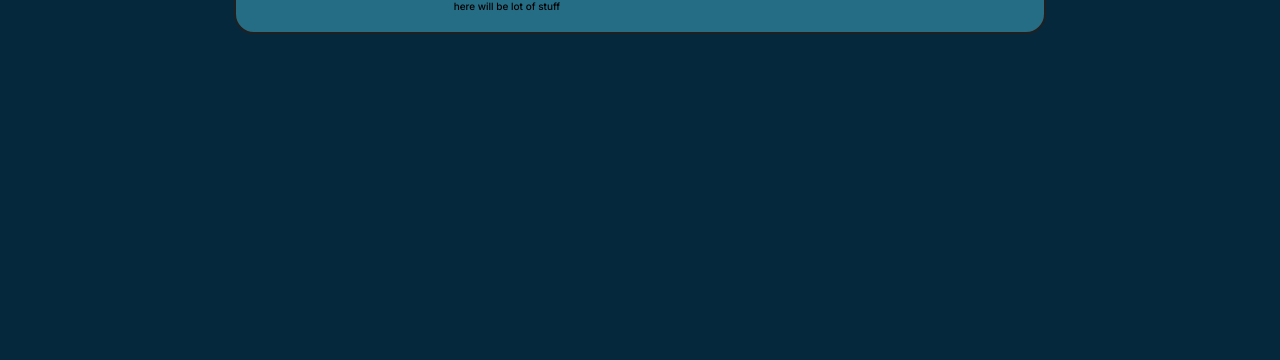
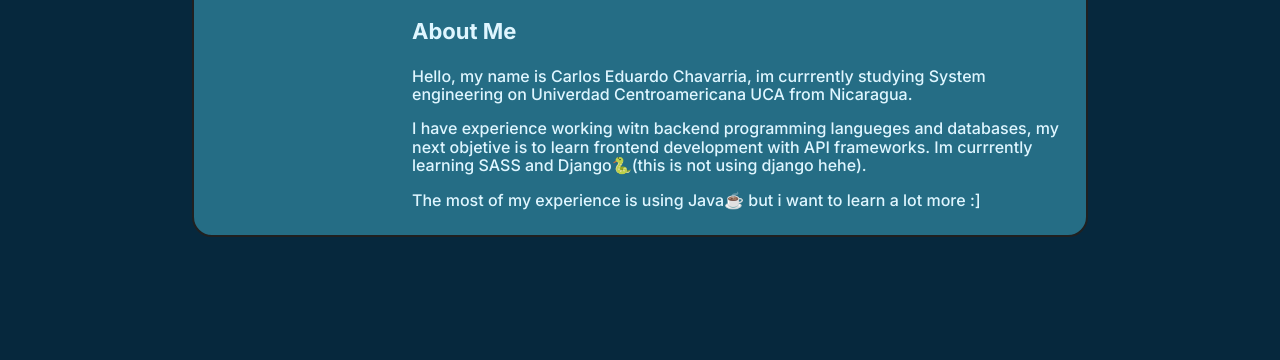
Before and after one commit to EdCenten0/Portafolio-2.0, a website: page html/index.html in a window 1280 px wide. Shown: the part 440-800 px from the top of the page. Drawn offline with Linux system fonts and the light colour scheme.

Commit message:
Added info to About Me section

```diff
--- a/html/index.html
+++ b/html/index.html
@@ -121,8 +121,23 @@
               <img src="" alt="" />
             </div>
           </div>
-          <div class="main__section__about-Me__data__paragraphs">
-            <p>here will be lot of stuff</p>
+          <div class="main__section__about-Me__data__some-Info__paragraphs">
+            <p>About Me</p>
+            <p>
+              Hello, my name is Carlos Eduardo Chavarria, im currrently studying
+              System engineering on Univerdad Centroamericana UCA from
+              Nicaragua.
+            </p>
+            <p>
+              I have experience working witn backend programming langueges and
+              databases, my next objetive is to learn frontend development with
+              API frameworks. Im currrently learning SASS and Django🐍(this is
+              not using django hehe).
+            </p>
+            <p>
+              The most of my experience is using Java☕ but i want to learn a
+              lot more :]
+            </p>
           </div>
         </div>
       </section>
--- a/sass/style.scss
+++ b/sass/style.scss
@@ -102,7 +102,7 @@ body {
 .main{
     display: flex;
     justify-content: center;
-    width: fit-content;
+    width: 70%;
     margin: 0 auto;
 
     &__section__about-Me{
@@ -119,6 +119,7 @@ body {
             img{
                 width: 20rem;
                 border-radius: 50%;
+                border: 4px solid $third-color;
             }
 
             p{
@@ -130,6 +131,7 @@ body {
                 background-color: $text-color;
                 border-radius: 0.5rem;
                 padding: 0.2rem;
+                text-align: center;
             }
 
         }
@@ -157,12 +159,26 @@ body {
                 }
 
                 &__techs{
-
                     display: grid;
                     grid-template-columns: repeat(13, 1fr);
                     background-color: #06283D;
                     padding: 1rem;
                     border-radius: 10px;
+                }
+
+                &__paragraphs{
+
+                    & p{
+                        color: $text-color;
+                        font-size: $md;
+                    }
+
+                    & p:nth-child(1){
+                        font-weight: 800;
+                        font-size: $lg;
+                    }
+
+
                 }
             }
 
```
Also changed, not shown: css/styles.css.
